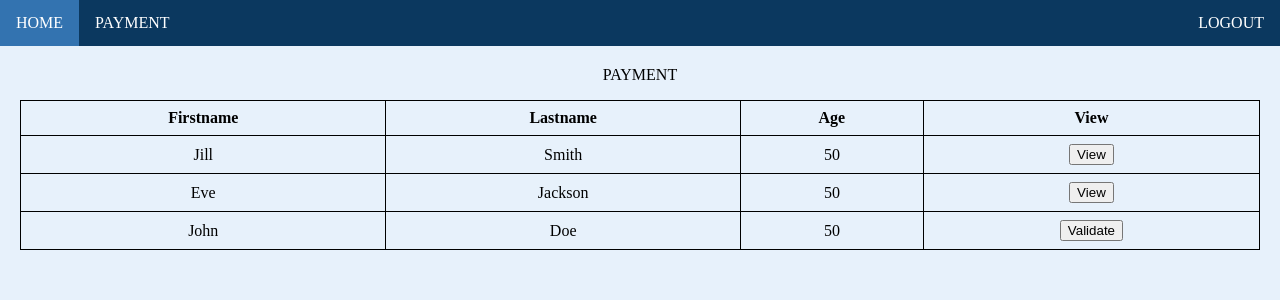
After one commit to ITWORKS-PHMC/DFSystemFrontend, a PHP site: page /payment.php in a window 1280 px wide. The commit adds this page. Shown: the top 300 px of the page. Run offline with PHP 8.4, Linux system fonts and the light colour scheme; the visitor is signed in with stand-in values (Sample User, id 1).

Commit message:
Added main page and payment page and their css

```diff
--- /dev/null
+++ b/payment.php
@@ -0,0 +1,60 @@
+<?php
+session_start();
+$username = $_SESSION['username'];
+
+if (!isset($_SESSION['username'])) {
+    // Redirect to the login page if not login
+    header("Location: login.php");
+    exit();
+}
+?>
+
+<!DOCTYPE html>
+<html lang="en">
+
+<head>
+    <meta charset="UTF-8">
+    <title>Doctors Fee System</title>
+    <link rel="stylesheet" href="style.css">
+</head>
+
+<body>
+    <?php include("./nav/navbar.php"); ?>
+
+    <div class="content">
+        <div class="container payment">
+            <p> PAYMENT</p>
+            <table class="validation">
+                <tr>
+                    <th>Firstname</th>
+                    <th>Lastname</th>
+                    <th>Age</th>
+                    <th>View</th>
+                </tr>
+                <tr>
+                    <td>Jill</td>
+                    <td>Smith</td>
+                    <td>50</td>
+                    <td><button class='viewButton'>View</button></td>
+                </tr>
+                <tr>
+                    <td>Eve</td>
+                    <td>Jackson</td>
+                    <td>50</td>
+                    <td><button class='viewButton'>View</button></td>
+                </tr>
+                <tr>
+                    <td>John</td>
+                    <td>Doe</td>
+                    <td>50</td>
+                    <td><button class='viewButton'>Validate</button></td>
+                </tr>
+            </table>
+        </div>
+    </div>
+
+    <script>
+    </script>
+</body>
+
+</html>
--- a/style.css
+++ b/style.css
@@ -79,3 +79,31 @@ body {
 .navlogout:hover {
   background-color: #3373b0;
 }
+
+
+.content{
+  padding:20px;
+  margin-top:30px;
+}
+
+/* MAIN PAGE */
+.container.home .title {
+  text-align: center;
+}
+.container.home .datetime {
+  text-align: center;
+  font-family: lcdmono2;
+}
+
+/* PAYMENT PAGE */
+.container.payment{
+  text-align: center;
+}
+.container.payment .validation{
+  width: 100%;
+}
+.container.payment .validation, tr, th, td{
+  padding: 8px;
+  border: 1px solid black;
+  border-collapse: collapse;
+}
```
Also changed, not shown: main.php (added, +50 -0 lines).
